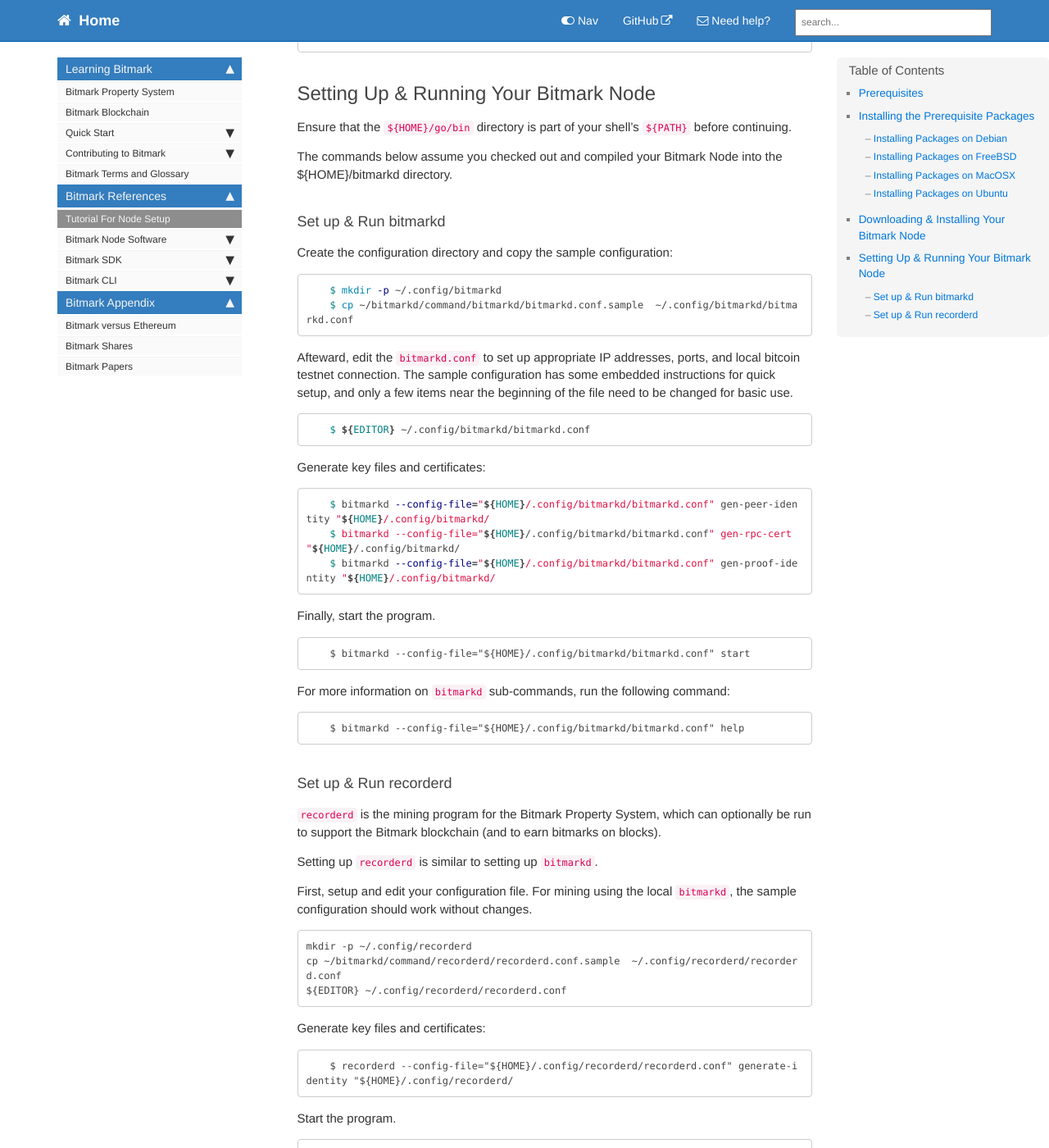
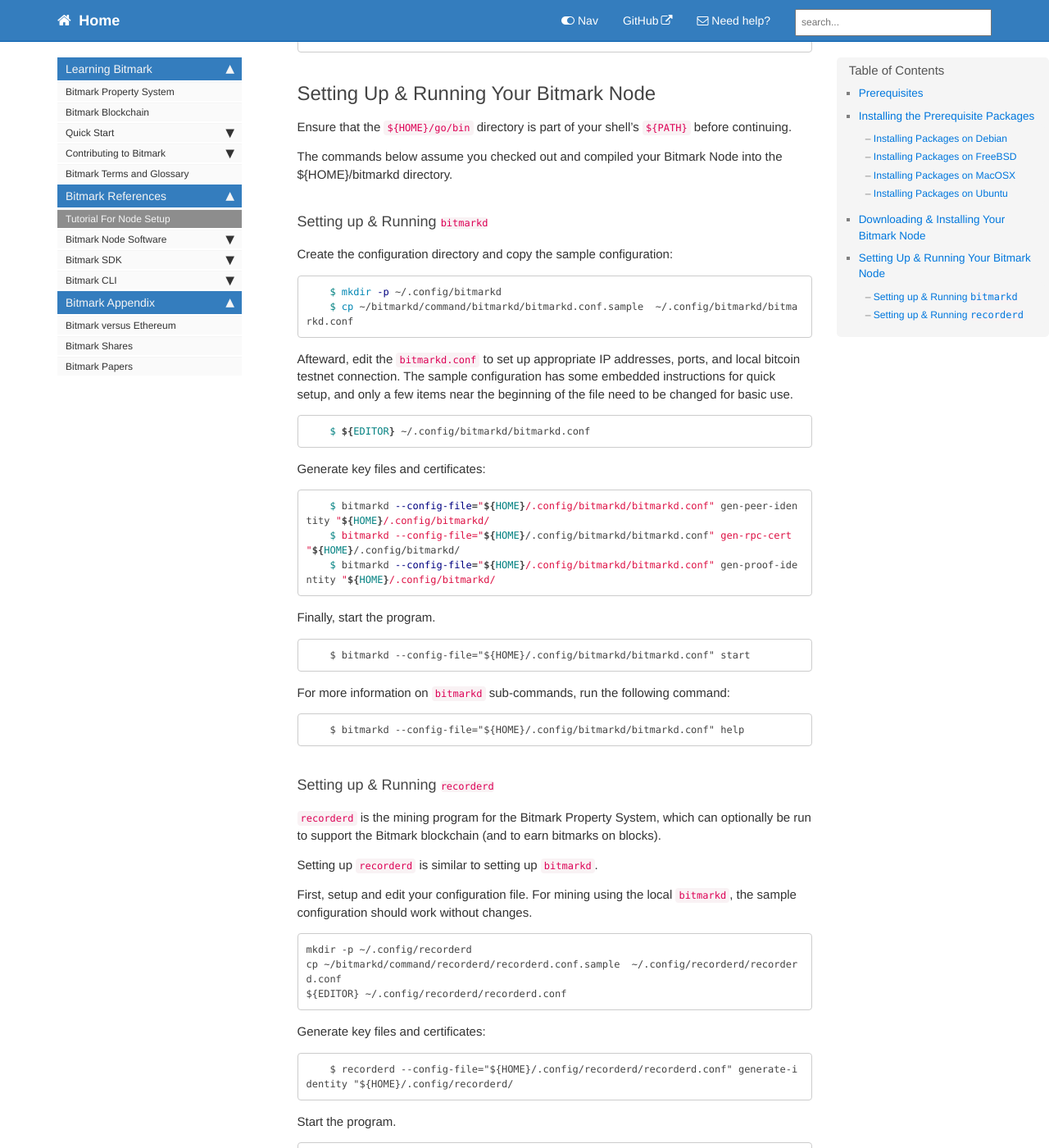
Before and after one commit to bitmark-inc/docs, a Jekyll site: the page built from pages/bitmark-references/node-setup/bitmark-node-setup.md, in a window 1280 px wide and 1400 px high, scrolled down 1904 px. Shown: the whole window at 82% size. Built offline with Jekyll 4.4.1, drawn with Linux system fonts in a browser that asks for light colours; comment, search, counter and statistics services are not loaded.

Commit message:
Update bitmark-node-setup.md

````diff
--- a/pages/bitmark-references/node-setup/bitmark-node-setup.md
+++ b/pages/bitmark-references/node-setup/bitmark-node-setup.md
@@ -95,7 +95,7 @@
 
 The commands below assume you checked out and compiled your Bitmark Node into the ${HOME}/bitmarkd directory.
 
-### Set up & Run bitmarkd
+### Setting up & Running `bitmarkd`
 
 Create the configuration directory and copy the sample configuration:
 
@@ -129,7 +129,7 @@
     $ bitmarkd --config-file="${HOME}/.config/bitmarkd/bitmarkd.conf" help
 ```
 
-### Set up & Run recorderd
+### Setting up & Running `recorderd`
 
 `recorderd` is the mining program for the Bitmark Property System, which can optionally be run to support the Bitmark blockchain (and to earn bitmarks on blocks).
 
````
